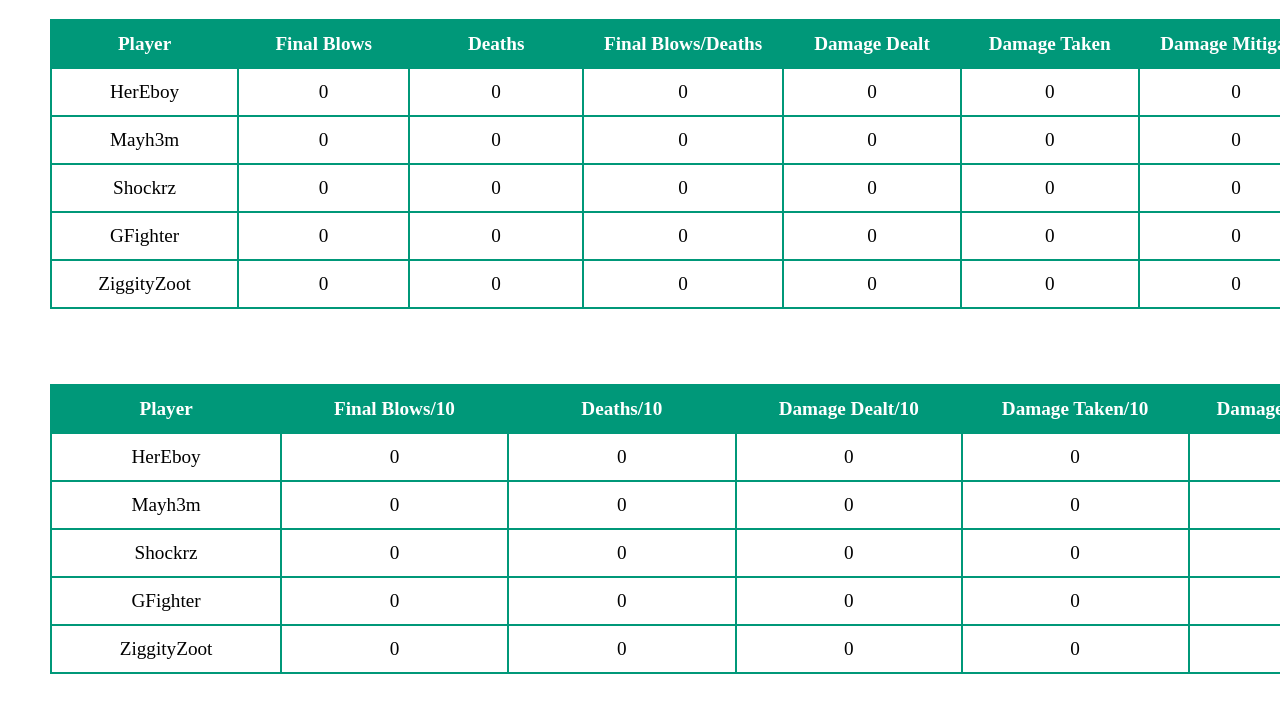
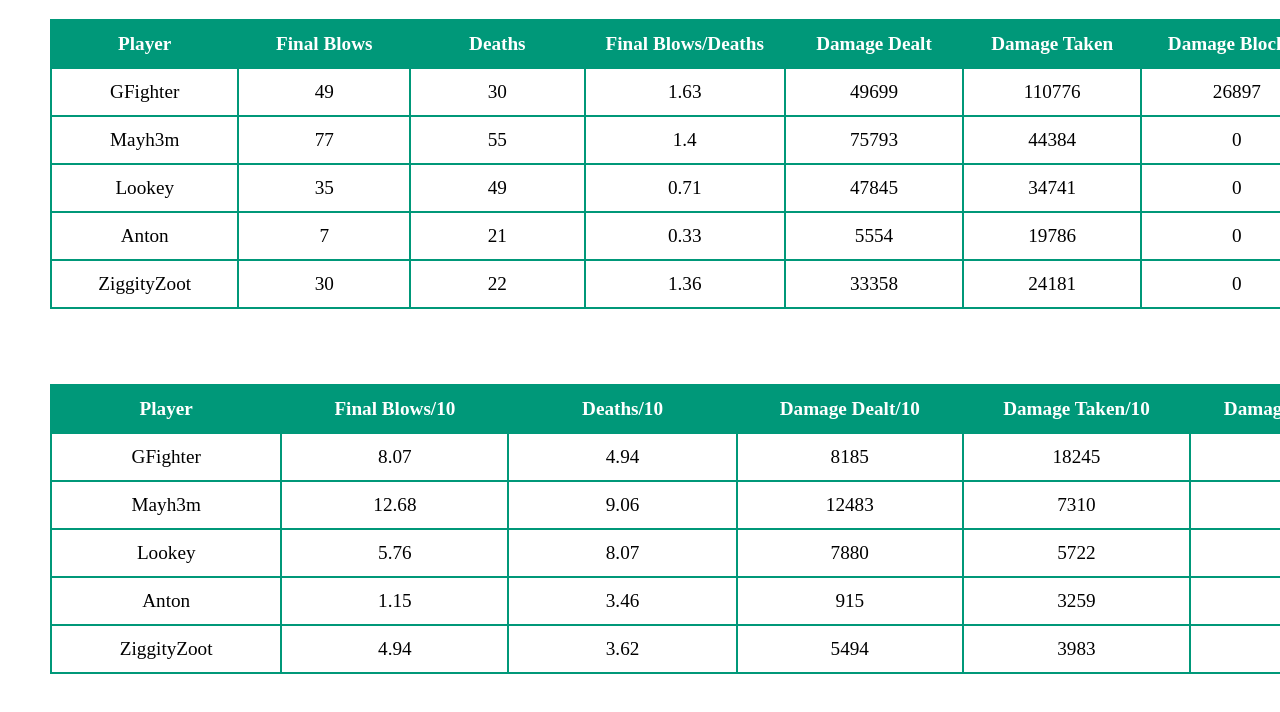
Before and after one commit to CheckTMOW/mayhem, a plain HTML site: page index.html in a window 1280 px wide. Shown: the part 148-860 px from the top of the page. Drawn offline with Linux system fonts and the light colour scheme.

Commit message:
Update index.html

```diff
--- a/index.html
+++ b/index.html
@@ -32,7 +32,7 @@
                         <th width="210">Final Blows/Deaths</th>
                         <th width="200">Damage Dealt</th>
                         <th width="200">Damage Taken</th>
-                        <th width="220">Damage Mitigated</th>
+                        <th width="220">Damage Blocked</th>
                         <th width="200">Accuracy</th>
                         <th width="200">Healing Done</th>
                         <th width="200">Ultimates Used</th>
@@ -40,64 +40,64 @@
                 </thead>
                 <tbody bgcolor="white" align="center">
                     <tr>
-                        <td width="200">HerEboy</td>
+                        <td width="200">GFighter</td>
+                        <td width="200">49</td>
+                        <td width="200">30</td>
+                        <td width="200">1.63</td>
+                        <td width="200">49699</td>
+                        <td width="200">110776</td>
+                        <td width="200">26897</td>
                         <td width="200">0</td>
-                        <td width="200">0</td>
-                        <td width="200">0</td>
-                        <td width="200">0</td>
-                        <td width="200">0</td>
-                        <td width="200">0</td>
-                        <td width="200">0</td>
-                        <td width="200">0</td>
-                        <td width="200">0</td>
+                        <td width="200">14</td>
+                        <td width="200">60:43</td>
                     </tr>
                     <tr>
                         <td width="200">Mayh3m</td>
+                        <td width="200">77</td>
+                        <td width="200">55</td>
+                        <td width="200">1.4</td>
+                        <td width="200">75793</td>
+                        <td width="200">44384</td>
                         <td width="200">0</td>
                         <td width="200">0</td>
+                        <td width="200">25</td>
+                        <td width="200">60:43</td>
+                    </tr>
+                    <tr>
+                        <td width="200">Lookey</td>
+                        <td width="200">35</td>
+                        <td width="200">49</td>
+                        <td width="200">0.71</td>
+                        <td width="200">47845</td>
+                        <td width="200">34741</td>
                         <td width="200">0</td>
                         <td width="200">0</td>
-                        <td width="200">0</td>
-                        <td width="200">0</td>
-                        <td width="200">0</td>
-                        <td width="200">0</td>
-                        <td width="200">0</td>
+                        <td width="200">13</td>
+                        <td width="200">60:43</td>
                     </tr>
                     <tr>
-                        <td width="200">Shockrz</td>
+                        <td width="200">Anton</td>
+                        <td width="200">7</td>
+                        <td width="200">21</td>
+                        <td width="200">0.33</td>
+                        <td width="200">5554</td>
+                        <td width="200">19786</td>
                         <td width="200">0</td>
-                        <td width="200">0</td>
-                        <td width="200">0</td>
-                        <td width="200">0</td>
-                        <td width="200">0</td>
-                        <td width="200">0</td>
-                        <td width="200">0</td>
-                        <td width="200">0</td>
-                        <td width="200">0</td>
-                    </tr>
-                    <tr>
-                        <td width="200">GFighter</td>
-                        <td width="200">0</td>
-                        <td width="200">0</td>
-                        <td width="200">0</td>
-                        <td width="200">0</td>
-                        <td width="200">0</td>
-                        <td width="200">0</td>
-                        <td width="200">0</td>
-                        <td width="200">0</td>
-                        <td width="200">0</td>
+                        <td width="200">51768</td>
+                        <td width="200">20</td>
+                        <td width="200">60:43</td>
                     </tr>
                     <tr>
                         <td width="200">ZiggityZoot</td>
+                        <td width="200">30</td>
+                        <td width="200">22</td>
+                        <td width="200">1.36</td>
+                        <td width="200">33358</td>
+                        <td width="200">24181</td>
                         <td width="200">0</td>
-                        <td width="200">0</td>
-                        <td width="200">0</td>
-                        <td width="200">0</td>
-                        <td width="200">0</td>
-                        <td width="200">0</td>
-                        <td width="200">0</td>
-                        <td width="200">0</td>
-                        <td width="200">0</td>
+                        <td width="200">66871</td>
+                        <td width="200">26</td>
+                        <td width="200">60:43</td>
                     </tr>
                 </tbody>
             </table>
@@ -110,61 +110,61 @@
                         <th width="228">Deaths/10</th>
                         <th width="228">Damage Dealt/10</th>
                         <th width="228">Damage Taken/10</th>
-                        <th width="228">Damage Mitigated/10</th>
+                        <th width="228">Damage Blocked/10</th>
                         <th width="228">Healing Done/10</th>
                         <th width="228">Ultimates Used/10</th>
                     </tr>
                 </thead>
                 <tbody bgcolor="white" align="center">
                     <tr>
-                        <td width="200">HerEboy</td>
+                        <td width="200">GFighter</td>
+                        <td width="200">8.07</td>
+                        <td width="200">4.94</td>
+                        <td width="200">8185</td>
+                        <td width="200">18245</td>
+                        <td width="200">4430</td>
                         <td width="200">0</td>
-                        <td width="200">0</td>
-                        <td width="200">0</td>
-                        <td width="200">0</td>
-                        <td width="200">0</td>
-                        <td width="200">0</td>
-                        <td width="200">0</td>
+                        <td width="200">2.31</td>
                     </tr>
                     <tr>
                         <td width="200">Mayh3m</td>
+                        <td width="200">12.68</td>
+                        <td width="200">9.06</td>
+                        <td width="200">12483</td>
+                        <td width="200">7310</td>
                         <td width="200">0</td>
                         <td width="200">0</td>
+                        <td width="200">4.12</td>
+                    </tr>
+                    <tr>
+                        <td width="200">Lookey</td>
+                        <td width="200">5.76</td>
+                        <td width="200">8.07</td>
+                        <td width="200">7880</td>
+                        <td width="200">5722</td>
                         <td width="200">0</td>
                         <td width="200">0</td>
-                        <td width="200">0</td>
-                        <td width="200">0</td>
-                        <td width="200">0</td>
+                        <td width="200">2.14</td>
                     </tr>
                     <tr>
-                        <td width="200">Shockrz</td>
+                        <td width="200">Anton</td>
+                        <td width="200">1.15</td>
+                        <td width="200">3.46</td>
+                        <td width="200">915</td>
+                        <td width="200">3259</td>
                         <td width="200">0</td>
-                        <td width="200">0</td>
-                        <td width="200">0</td>
-                        <td width="200">0</td>
-                        <td width="200">0</td>
-                        <td width="200">0</td>
-                        <td width="200">0</td>
-                    </tr>
-                    <tr>
-                        <td width="200">GFighter</td>
-                        <td width="200">0</td>
-                        <td width="200">0</td>
-                        <td width="200">0</td>
-                        <td width="200">0</td>
-                        <td width="200">0</td>
-                        <td width="200">0</td>
-                        <td width="200">0</td>
+                        <td width="200">8526</td>
+                        <td width="200">3.29</td>
                     </tr>
                     <tr>
                         <td width="200">ZiggityZoot</td>
+                        <td width="200">4.94</td>
+                        <td width="200">3.62</td>
+                        <td width="200">5494</td>
+                        <td width="200">3983</td>
                         <td width="200">0</td>
-                        <td width="200">0</td>
-                        <td width="200">0</td>
-                        <td width="200">0</td>
-                        <td width="200">0</td>
-                        <td width="200">0</td>
-                        <td width="200">0</td>
+                        <td width="200">11014</td>
+                        <td width="200">4.28</td>
                     </tr>
                 </tbody>
             </table>
```
